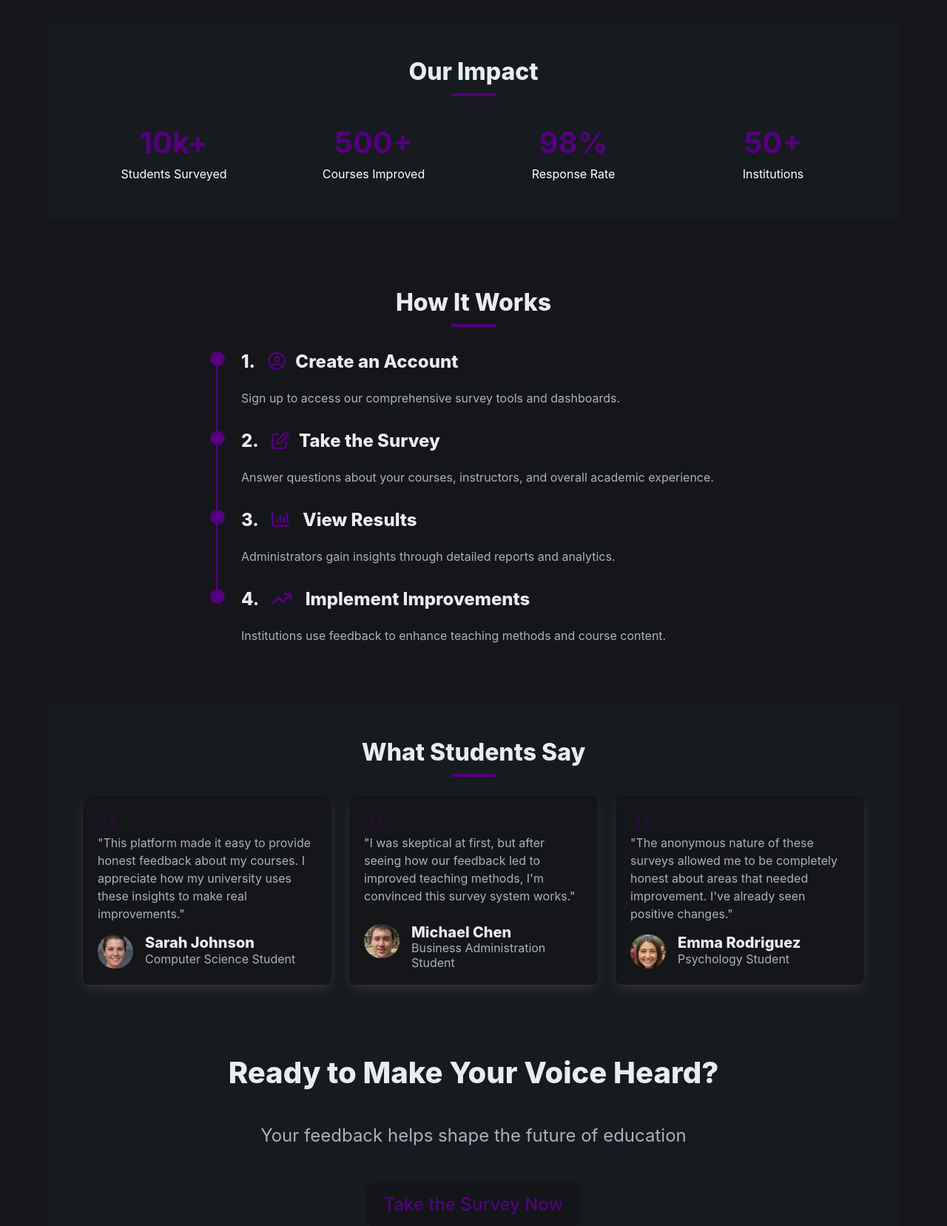
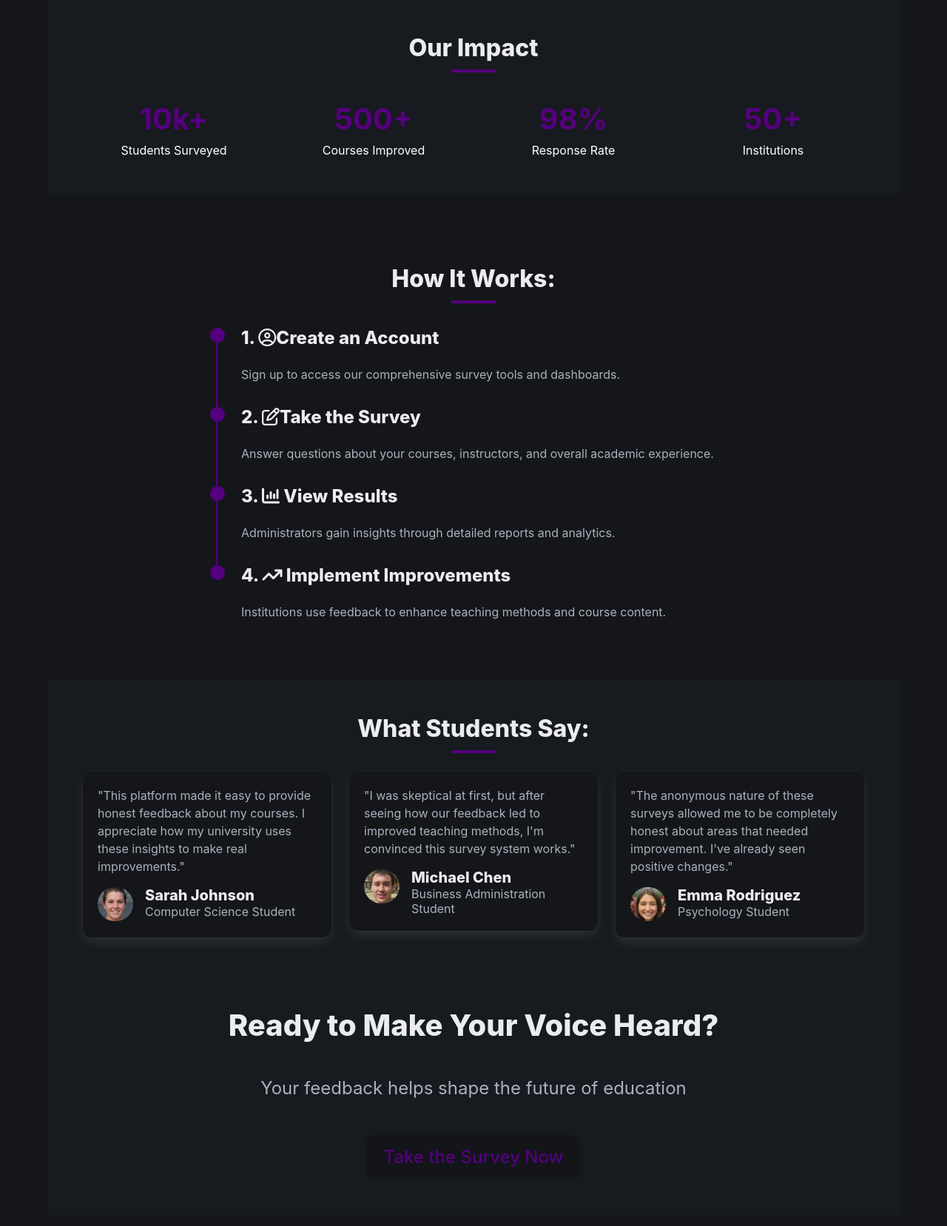
Before and after one commit to M4recki/Student-survey, a Django app: page / in a window 1280 px wide. Shown: the part 1448-3105 px from the top of the page at 74% size. Run offline with Django 5.2, Linux system fonts and the light colour scheme.

Commit message:
Refactor home page layout, enhance testimonial animations, and improve statistics counter functionality

```diff
--- a/student_survey/static/css/style.css
+++ b/student_survey/static/css/style.css
@@ -1,34 +1,41 @@
+/* Colors */
+
+:root {
+  --primary-color: #55007f;
+  --primary-dark: #4a036b;
+  --dark-purple: #2d0543;
+  --bg-dark: #171a1f;
+  --bg-darker: #131519;
+  --text-light: #4a4a4a;
+}
+
 /* Navbar */
 
 .navbar {
-  background-color: #171a1f;
-  border-bottom: 1px solid #131519;
+  background-color: var(--bg-darker);
+  border-bottom: 1px solid var(--bg-darker);
   margin-bottom: 2rem;
 }
 
 .navbar-item {
-  color: #55007f;
+  color: var(--primary-color);
   margin-left: 1rem;
   margin-right: 1rem;
   font-size: 1.2rem;
 }
 
 .navbar-item:hover {
-  color: #4a036b;
-  background-color: #171a1f;
+  color: var(--primary-dark);
+  background-color: var(--bg-dark);
 }
 
 .navbar-burger {
-  color: #55007f;
+  color: var(--primary-color);
 }
 
 .navbar-dropdown {
-  background-color: #131519;
-  border: 1px solid #131519;
-}
-
-.navbar-dropdown a:hover {
-  background-color: #131519;
+  background-color: var(--bg-dark);
+  border: 1px solid var(--bg-dark);
 }
 
 .navbar-brand img {
@@ -74,41 +91,56 @@
 .stat-value {
   font-size: 2.5rem;
   font-weight: bold;
-  color: #55007f !important;
+  color: var(--primary-color);
 }
 
 .stat-label {
   font-size: 1rem;
-  color: #4a4a4a;
+  color: var(--text-light);
 }
 
 .dark-section {
-  background-color: #171a1f;
+  background-color: var(--bg-dark);
 }
 
+/* TODO: Merge css attributes of feature section and testimonial section cards */
+
+/* Testimonial cars animations */
+
 .testimonial-card {
-  border-radius: 8px;
-  height: 100%;
-  display: flex;
-  flex-direction: column;
+  opacity: 0;
+  transform: translateY(20px);
+  transition: all 0.6s ease-out;
 }
 
-.testimonial-content {
-  flex-grow: 1;
-  position: relative;
-  padding-top: 2rem;
+.testimonial-card:hover {
+  box-shadow: 0 4px 8px var(--primary-color);
+  background-color: var(--bg-dark);
+  transform: translateY(-5px);
 }
 
-.testimonial-content::before {
-  content: '"';
-  position: absolute;
-  top: 0;
-  left: 0;
-  font-size: 4rem;
-  line-height: 1;
-  color: #55007f;
-  opacity: 0.2;
+.testimonial-card.visible {
+  opacity: 1;
+  transform: translateY(0);
 }
+
+.testimonial-content.visible {
+  opacity: 1;
+  transform: translateY(0);
+}
+
+.media {
+  opacity: 0;
+  transform: translateY(10px);
+  transition: all 0.6s ease-out;
+}
+
+.media.visible {
+  opacity: 1;
+  transform: translateY(0);
+}
+
+/* Sections */
 
 .section-title {
   position: relative;
@@ -137,34 +171,20 @@
 }
 
 .button.is-outlined.is-primary {
-  border-color: #55007f;
-  color: #55007f;
+  border-color: var(--primary-color);
+  color: var(--primary-color);
 }
 
 .button.is-white-is-outlined:hover {
-  background-color: #55007f;
+  background-color: var(--primary-color);
   color: white;
-}
-
-.steps-icon {
-    color: #55007f;
-    margin: 13px;
-}
-
-.feature-card {
-    transition: box-shadow 0.3s ease;
-}
-
-.feature-card:hover {
-    box-shadow: 0 4px 8px #55007f;
-    background-color: #171a1f !important;
 }
 
 .timeline-item {
   position: relative;
   padding-left: 2rem;
   padding-bottom: 2rem;
-  border-left: 2px solid #55007f;
+  border-left: 2px solid var(--primary-color);
 }
 
 .timeline-item::before {
--- a/student_survey/templates/home.html
+++ b/student_survey/templates/home.html
@@ -19,16 +19,14 @@ Survey{% endblock %} {% block content %}
             <a href="/survey" class="button is-primary is-medium"
               >Take Survey</a
             >
-            <a href="/about" class="button is-primary is-medium"
-              >Learn More</a
-            >
+            <a href="/about" class="button is-primary is-medium">Learn More</a>
           </div>
         </div>
         <div class="column is-6">
           <img
             src="{% static 'img/survey-hero.jpg' %}"
             alt="Student Survey Illustration"
-            class="hero-image image is-rounded" />
+            class="hero-image image is-hidden-touch is-rounded" />
         </div>
       </div>
     </div>
@@ -38,7 +36,9 @@ Survey{% endblock %} {% block content %}
 <!-- Features Section -->
 <section class="section">
   <div class="container">
-    <h2 class="title section-title has-text-centered my-6">Why Use Our Platform?</h2>
+    <h2 class="title section-title has-text-centered my-6">
+      Why Use Our Platform?
+    </h2>
 
     <div class="columns is-multiline my-6">
       <div class="column is-4">
@@ -120,19 +120,29 @@ Survey{% endblock %} {% block content %}
 <!-- How It Works Section -->
 <section class="section">
   <div class="container">
-    <h2 class="title section-title has-text-centered mb-6">How It Works</h2>
+    <h2 class="title section-title has-text-centered mb-6">How It Works:</h2>
 
     <div class="columns">
       <div class="column is-8 is-offset-2">
         <div class="timeline-item">
-          <h3 class="title is-4">1. <span class="steps-icon"><i class="fa-regular fa-circle-user"></i></span>Create an Account</h3>
+          <h3 class="title is-4">
+            1.
+            <span class="steps-icon"
+              ><i class="fa-regular fa-circle-user"></i></span
+            >Create an Account
+          </h3>
           <p>
             Sign up to access our comprehensive survey tools and dashboards.
           </p>
         </div>
 
         <div class="timeline-item">
-          <h3 class="title is-4">2. <span class="steps-icon"><i class="fa-regular fa-pen-to-square"></i></span>Take the Survey</h3>
+          <h3 class="title is-4">
+            2.
+            <span class="steps-icon"
+              ><i class="fa-regular fa-pen-to-square"></i></span
+            >Take the Survey
+          </h3>
           <p>
             Answer questions about your courses, instructors, and overall
             academic experience.
@@ -140,14 +150,26 @@ Survey{% endblock %} {% block content %}
         </div>
 
         <div class="timeline-item">
-          <h3 class="title is-4">3. <span class="steps-icon"><i class="fa-solid fa-chart-column"></i></span> View Results</h3>
+          <h3 class="title is-4">
+            3.
+            <span class="steps-icon"
+              ><i class="fa-solid fa-chart-column"></i
+            ></span>
+            View Results
+          </h3>
           <p>
             Administrators gain insights through detailed reports and analytics.
           </p>
         </div>
 
         <div class="timeline-item">
-          <h3 class="title is-4">4. <span class="steps-icon"><i class="fa-solid fa-arrow-trend-up"></i></span> Implement Improvements</h3>
+          <h3 class="title is-4">
+            4.
+            <span class="steps-icon"
+              ><i class="fa-solid fa-arrow-trend-up"></i
+            ></span>
+            Implement Improvements
+          </h3>
           <p>
             Institutions use feedback to enhance teaching methods and course
             content.
@@ -161,7 +183,7 @@ Survey{% endblock %} {% block content %}
 <!-- Testimonials Section -->
 <section class="section dark-section">
   <div class="container">
-    <h2 class="title section-title has-text-centered">What Students Say</h2>
+    <h2 class="title section-title has-text-centered">What Students Say:</h2>
 
     <div class="columns is-multiline pt-4">
       <div class="column is-4">
```
Also changed, not shown: other parts of student_survey/static/css/style.css (+22 -10 lines), student_survey/static/js/main.js (+68 -18 lines).
